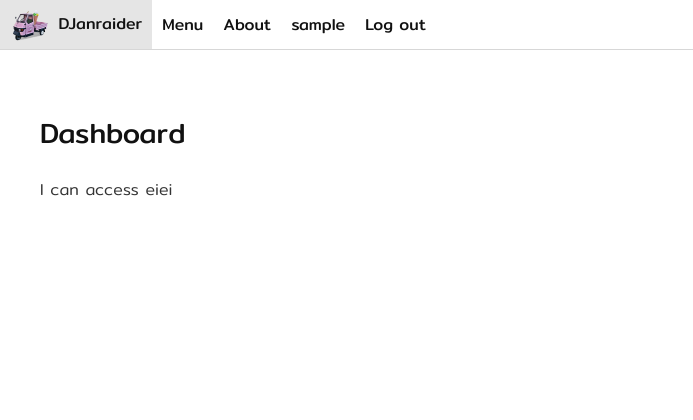
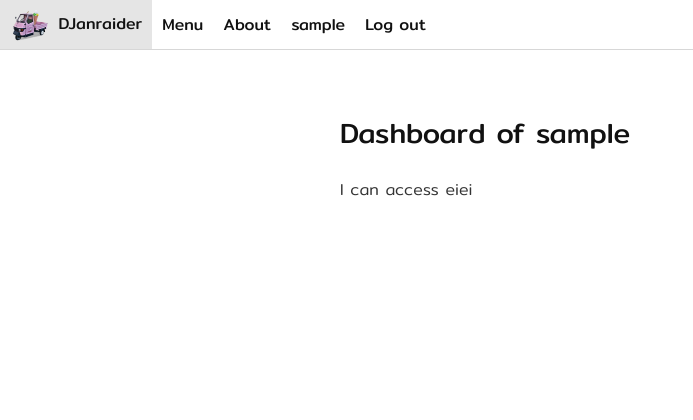
Before and after one commit to Yothin-H/django_yothin, a Django app: page /user/dashboard in a window 1280 px wide. Shown: the top 420 px of the page, without its empty margins (0-693 px from the left). Run offline with Django 4.2, Linux system fonts and the light colour scheme; the visitor is signed in with stand-in values (Sample User, id 1).

Commit message:
container narrow

```diff
--- a/app_user/templates/app_user/dashboard.html
+++ b/app_user/templates/app_user/dashboard.html
@@ -4,8 +4,8 @@
 {%block content%}
 
 <section class="content-section content-section-single">
-    <div class="content-container">
-        <h2 class="content-title">Dashboard</h2>
+    <div class="content-container content-container-narrow">
+        <h2 class="content-title">Dashboard of {{user.username}}</h2>
         <p>I can access eiei</p>
     </div>
 </section>
--- a/app_user/templates/app_user/register.html
+++ b/app_user/templates/app_user/register.html
@@ -4,7 +4,7 @@
 {%block content%}
 
 <section class="content-section content-section-single">
-    <div class="content-container">
+    <div class="content-container content-container-narrow">
         <h2 class="content-title">Sign up</h2>
         <form action="{% url 'registerrr'%}" method="post">
             {% csrf_token%}
--- a/app_user/templates/registration/login.html
+++ b/app_user/templates/registration/login.html
@@ -4,7 +4,7 @@
 {%block content%}
 
 <section class="content-section content-section-single">
-    <div class="content-container">
+    <div class="content-container content-container-narrow">
         <h2 class="content-title">Log in</h2>
         <form action="{% url 'login'%}" method="post">
             {% csrf_token%}
```
